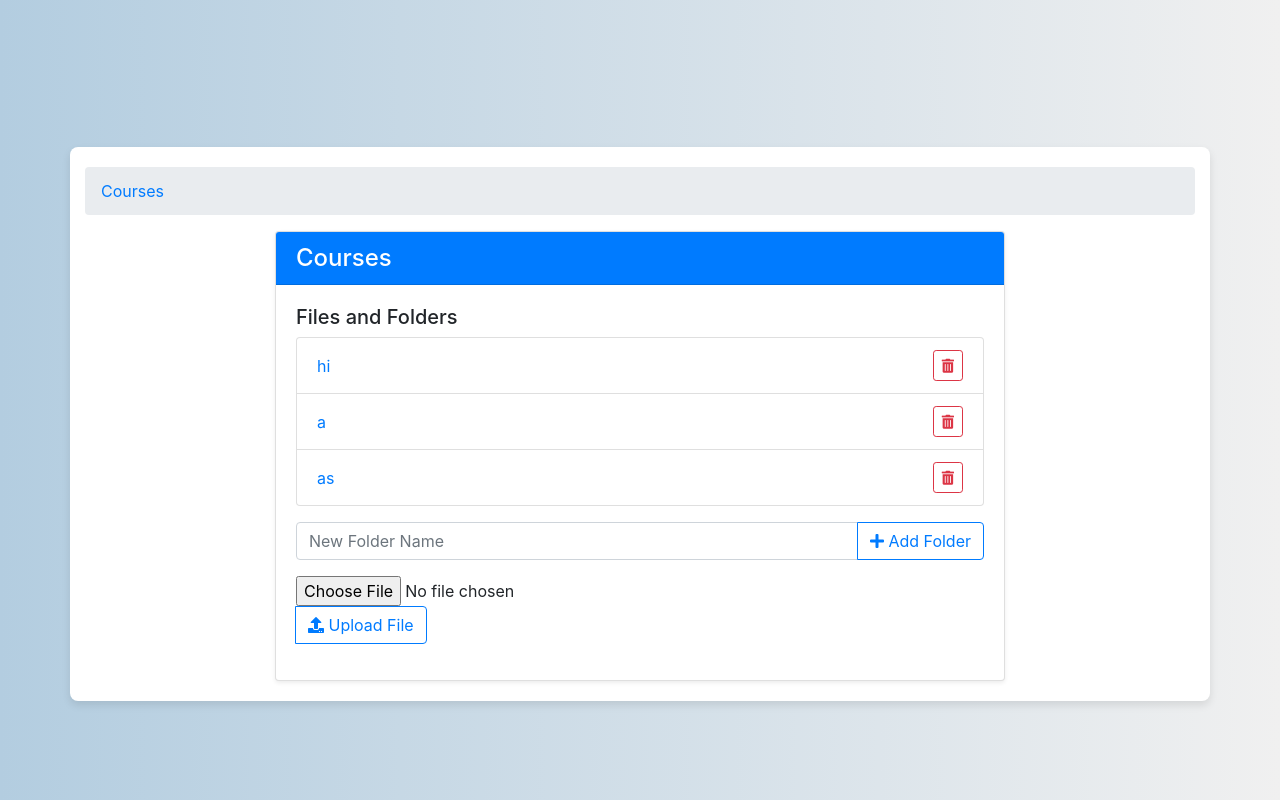
After one commit to it2021089/UniGrading, a Django app: page /category/8/ in a window 1280 px wide. The commit adds this page. Run offline with Django 5.2, Linux system fonts and the light colour scheme; a user stored in the database is signed in; data comes from the database, SQL or seed files in the repository; both versions use the stored data as it was after the commit; data that the repository does not hold is empty; some libraries are stand-ins or nearby versions.

Commit message:
added breadcrumbs and category_details.html

```diff
--- a/UniGrading/UniGrading/settings.py
+++ b/UniGrading/UniGrading/settings.py
@@ -41,7 +41,8 @@ INSTALLED_APPS = [
     'users',
     'subjects',
     'assignments',
-    'grades'
+    'grades',
+    'UniGrading',
 ]
 JAZZMIN_SETTINGS = {
     "site_title": "UniGrading Admin",
@@ -87,6 +88,8 @@ MIDDLEWARE = [
     'django.contrib.auth.middleware.AuthenticationMiddleware',
     'django.contrib.messages.middleware.MessageMiddleware',
     'django.middleware.clickjacking.XFrameOptionsMiddleware',
+    'UniGrading.middleware.BreadcrumbMiddleware',
+
 ]
 
 ROOT_URLCONF = 'UniGrading.urls'
--- /dev/null
+++ b/UniGrading/UniGrading/templatetags/breadcrumbs.py
@@ -0,0 +1,8 @@
+from django import template
+
+register = template.Library()
+
+@register.inclusion_tag('breadcrumbs.html', takes_context=True)
+def breadcrumbs(context):
+    request = context['request']
+    return {'breadcrumbs': request.session.get('breadcrumbs', [])}
--- a/UniGrading/subjects/models.py
+++ b/UniGrading/subjects/models.py
@@ -12,6 +12,15 @@ class Subject(models.Model):
 class Category(models.Model):
     subject = models.ForeignKey(Subject, related_name='categories', on_delete=models.CASCADE)
     name = models.CharField(max_length=100)
+    parent = models.ForeignKey('self', related_name='subcategories', on_delete=models.CASCADE, blank=True, null=True)
 
     def __str__(self):
         return self.name
+
+class File(models.Model):
+    category = models.ForeignKey(Category, related_name='files', on_delete=models.CASCADE)
+    name = models.CharField(max_length=100)
+    file = models.FileField(upload_to='files/')
+
+    def __str__(self):
+        return self.name
--- /dev/null
+++ b/UniGrading/subjects/templates/breadcrumbs.html
@@ -0,0 +1,9 @@
+<nav aria-label="breadcrumb">
+    <ol class="breadcrumb">
+        {% for breadcrumb in breadcrumbs %}
+            <li class="breadcrumb-item">
+                <a href="{{ breadcrumb.url }}">{{ breadcrumb.name }}</a>
+            </li>
+        {% endfor %}
+    </ol>
+</nav>
--- /dev/null
+++ b/UniGrading/subjects/templates/category_detail.html
@@ -0,0 +1,138 @@
+<!DOCTYPE html>
+<html lang="en">
+<head>
+    <meta charset="UTF-8">
+    <meta name="viewport" content="width=device-width, initial-scale=1.0">
+    <title>Category Detail</title>
+    {% load static %}
+    {% load breadcrumbs %}
+    <link rel="stylesheet" href="{% static 'css/styles.css' %}">
+    <link rel="stylesheet" href="https://cdnjs.cloudflare.com/ajax/libs/font-awesome/5.15.3/css/all.min.css">
+    <link rel="stylesheet" href="https://stackpath.bootstrapcdn.com/bootstrap/4.5.2/css/bootstrap.min.css">
+    <script src="https://code.jquery.com/jquery-3.5.1.slim.min.js"></script>
+    <script src="https://cdn.jsdelivr.net/npm/@popperjs/core@2.9.2/dist/umd/popper.min.js"></script>
+    <script src="https://stackpath.bootstrapcdn.com/bootstrap/4.5.2/js/bootstrap.min.js"></script>
+    <script>
+        function addFolder() {
+            const name = document.getElementById('new-folder-name').value.trim();
+            if (name === '') {
+                alert('Folder name cannot be empty.');
+                return;
+            }
+            const form = document.createElement('form');
+            form.method = 'POST';
+            form.innerHTML = `
+                {% csrf_token %}
+                <input type="hidden" name="new_subcategory" value="${name}">
+            `;
+            document.body.appendChild(form);
+            form.submit();
+        }
+
+        function addFile() {
+            const fileInput = document.getElementById('file-input');
+            if (fileInput.files.length === 0) {
+                alert('Please select a file to upload.');
+                return;
+            }
+            const form = document.createElement('form');
+            form.method = 'POST';
+            form.enctype = 'multipart/form-data';
+            form.innerHTML = `
+                {% csrf_token %}
+                <input type="hidden" name="new_file" value="true">
+            `;
+            form.appendChild(fileInput.cloneNode(true));
+            document.body.appendChild(form);
+            form.submit();
+        }
+
+        $('#deleteModal').on('show.bs.modal', function (event) {
+            var button = $(event.relatedTarget);
+            var itemId = button.data('item-id');
+            var itemName = button.data('item-name');
+            var deleteUrl = button.data('delete-url');
+            var modal = $(this);
+            modal.find('#itemName').text(itemName);
+            modal.find('#deleteForm').attr('action', deleteUrl);
+        });
+    </script>
+</head>
+<body>
+    <div class="container mt-5">
+        <nav aria-label="breadcrumb">
+            {% breadcrumbs %}
+        </nav>
+        <div class="row justify-content-center">
+            <div class="col-md-8">
+                <div class="card shadow-sm no-hover-card">
+                    <div class="card-header bg-primary text-white d-flex justify-content-between align-items-center">
+                        <h4 class="mb-0">{{ category.name }}</h4>
+                    </div>
+                    <div class="card-body">
+                        <h5>Files and Folders</h5>
+                        <ul class="list-group mb-3" id="file-folder-list">
+                            {% for subcategory in category.subcategories.all %}
+                                <li class="list-group-item d-flex justify-content-between align-items-center">
+                                    <a href="{% url 'category_detail' subcategory.pk %}" class="text-decoration-none">{{ subcategory.name }}</a>
+                                    <button class="btn btn-outline-danger btn-sm" data-toggle="modal" data-target="#deleteModal" data-item-id="{{ subcategory.pk }}" data-item-name="{{ subcategory.name }}" data-delete-url="{% url 'delete_subcategory' subcategory.pk %}">
+                                        <i class="fas fa-trash-alt"></i>
+                                    </button>
+                                </li>
+                            {% endfor %}
+                            {% for file in category.files.all %}
+                                <li class="list-group-item d-flex justify-content-between align-items-center">
+                                    <a href="{{ file.file.url }}" class="text-decoration-none">{{ file.name }}</a>
+                                    <button class="btn btn-outline-danger btn-sm" data-toggle="modal" data-target="#deleteModal" data-item-id="{{ file.pk }}" data-item-name="{{ file.name }}" data-delete-url="{% url 'delete_file' file.pk %}">
+                                        <i class="fas fa-trash-alt"></i>
+                                    </button>
+                                </li>
+                            {% endfor %}
+                        </ul>
+                        <div class="input-group mb-3">
+                            <input type="text" id="new-folder-name" class="form-control" placeholder="New Folder Name">
+                            <div class="input-group-append">
+                                <button class="btn btn-outline-primary" type="button" onclick="addFolder()">
+                                    <i class="fas fa-plus"></i> Add Folder
+                                </button>
+                            </div>
+                        </div>
+                        <div class="input-group mb-3">
+                            <input type="file" id="file-input" class="form-control-file">
+                            <div class="input-group-append">
+                                <button class="btn btn-outline-primary" type="button" onclick="addFile()">
+                                    <i class="fas fa-upload"></i> Upload File
+                                </button>
+                            </div>
+                        </div>
+                    </div>
+                </div>
+            </div>
+        </div>
+    </div>
+
+    <!-- Delete Modal -->
+    <div class="modal fade" id="deleteModal" tabindex="-1" role="dialog" aria-labelledby="deleteModalLabel" aria-hidden="true">
+        <div class="modal-dialog" role="document">
+            <div class="modal-content">
+                <div class="modal-header">
+                    <h5 class="modal-title" id="deleteModalLabel">Delete Item</h5>
+                    <button type="button" class="close" data-dismiss="modal" aria-label="Close">
+                        <span aria-hidden="true">&times;</span>
+                    </button>
+                </div>
+                <div class="modal-body">
+                    Are you sure you want to delete the item <strong id="itemName"></strong>?
+                </div>
+                <div class="modal-footer">
+                    <form method="post" action="" id="deleteForm">
+                        {% csrf_token %}
+                        <button type="submit" class="btn btn-danger">Yes, Delete</button>
+                    </form>
+                    <button type="button" class="btn btn-secondary" data-dismiss="modal">Cancel</button>
+                </div>
+            </div>
+        </div>
+    </div>
+</body>
+</html>
--- a/UniGrading/subjects/urls.py
+++ b/UniGrading/subjects/urls.py
@@ -6,4 +6,7 @@ urlpatterns = [
     path('create_subject/', views.create_subject, name='create_subject'),
     path('subject/<int:pk>/', views.subject_detail, name='subject_detail'),
     path('subject/<int:pk>/delete/', views.delete_subject, name='delete_subject'),
+    path('category/<int:pk>/', views.category_detail, name='category_detail'),
+    path('file/delete/<int:pk>/', views.delete_file, name='delete_file'),
+    path('subcategory/delete/<int:pk>/', views.delete_subcategory, name='delete_subcategory'),
 ]
--- a/UniGrading/subjects/views.py
+++ b/UniGrading/subjects/views.py
@@ -1,7 +1,7 @@
 from django.shortcuts import render, redirect, get_object_or_404
 from django.contrib.auth.decorators import login_required
 from django.core.paginator import Paginator
-from .models import Subject, Category
+from .models import Subject, Category, File
 from .forms import SubjectForm
 
 @login_required
@@ -12,7 +12,7 @@ def my_subjects(request):
     page_number = request.GET.get('page')
     subjects = paginator.get_page(page_number)
 
-    return render(request, 'my_subjects.html', {'subjects': subjects})
+    return render(request, 'my_subjects.html', {'subjects': subjects, 'next': request.GET.get('next', '')})
 
 @login_required
 def create_subject(request):
@@ -25,10 +25,10 @@ def create_subject(request):
             categories = request.POST.getlist('categories')
             for category_name in categories:
                 Category.objects.create(subject=subject, name=category_name)
-            return redirect('my_subjects')
+            return redirect(request.POST.get('next', 'my_subjects'))
     else:
         form = SubjectForm()
-    return render(request, 'create_subjects.html', {'form': form})
+    return render(request, 'create_subjects.html', {'form': form, 'next': request.GET.get('next', '')})
 
 @login_required
 def subject_detail(request, pk):
@@ -48,12 +48,40 @@ def subject_detail(request, pk):
             category_id = request.POST.get('category_id')
             category = get_object_or_404(Category, id=category_id)
             category.delete()
-    return render(request, 'subject_detail.html', {'subject': subject})
+    return render(request, 'subject_detail.html', {'subject': subject, 'next': request.GET.get('next', '')})
 
 @login_required
 def delete_subject(request, pk):
     subject = get_object_or_404(Subject, pk=pk)
     if request.method == 'POST':
         subject.delete()
-        return redirect('my_subjects')
+        return redirect(request.POST.get('next', 'my_subjects'))
     return redirect('my_subjects')
+
+@login_required
+def category_detail(request, pk):
+    category = get_object_or_404(Category, pk=pk)
+    if request.method == 'POST':
+        if 'new_file' in request.POST:
+            file = request.FILES.get('file')
+            if file:
+                File.objects.create(category=category, name=file.name, file=file)
+        elif 'new_subcategory' in request.POST:
+            subcategory_name = request.POST.get('new_subcategory')
+            if subcategory_name:
+                Category.objects.create(subject=category.subject, name=subcategory_name, parent=category)
+    return render(request, 'category_detail.html', {'category': category, 'next': request.GET.get('next', '')})
+
+@login_required
+def delete_file(request, pk):
+    file = get_object_or_404(File, pk=pk)
+    category_pk = file.category.pk
+    file.delete()
+    return redirect('category_detail', pk=category_pk)
+
+@login_required
+def delete_subcategory(request, pk):
+    subcategory = get_object_or_404(Category, pk=pk)
+    parent_category_pk = subcategory.parent.pk if subcategory.parent else subcategory.subject.pk
+    subcategory.delete()
+    return redirect('category_detail', pk=parent_category_pk)
```
Also changed, not shown: UniGrading/UniGrading/middleware.py (added, +70 -0 lines), UniGrading/subjects/templates/create_subjects.html (+5 -5 lines), UniGrading/subjects/templates/my_subjects.html (+23 -29 lines), UniGrading/subjects/templates/subject_detail.html (+8 -8 lines), UniGrading/users/templates/breadcrumbs.html (added, +9 -0 lines), UniGrading/users/templates/professor_dashboard.html (+9 -9 lines), UniGrading/users/templates/profile.html (+17 -31 lines), UniGrading/UniGrading/templatetags/__init__.py (added), UniGrading/db.sqlite3, UniGrading/subjects/migrations/0005_category_parent_file.py (added).
